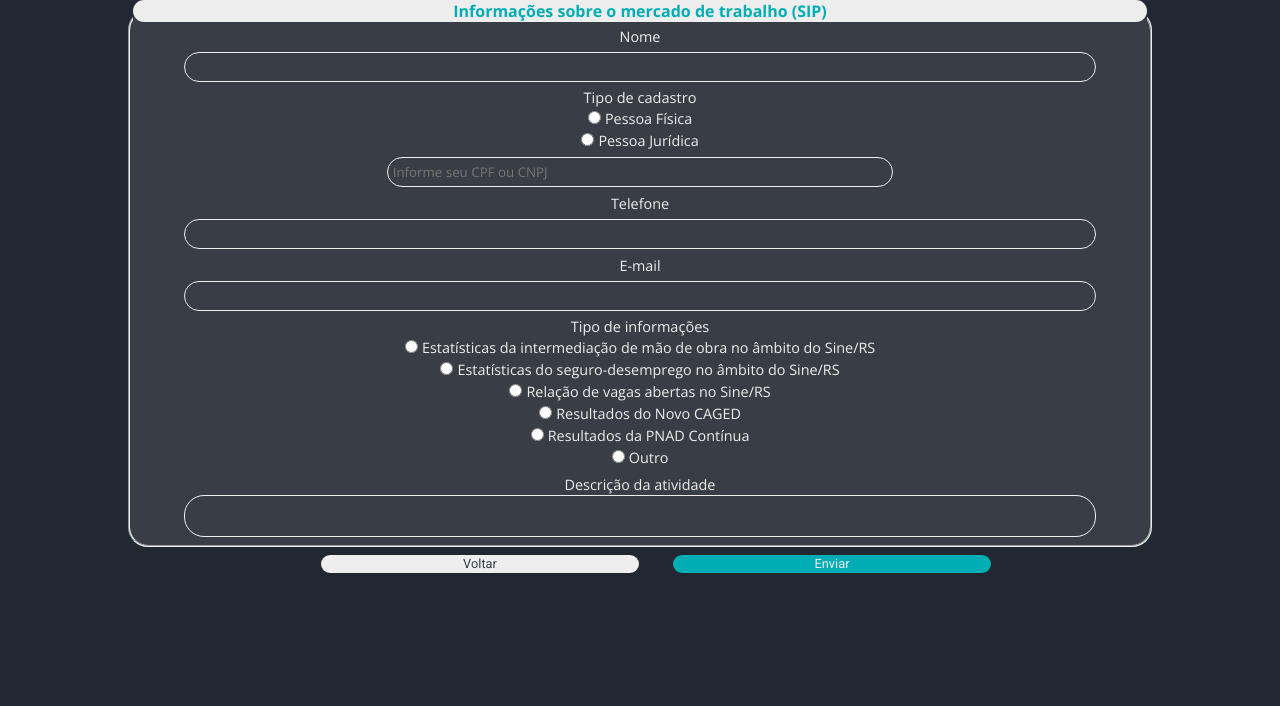
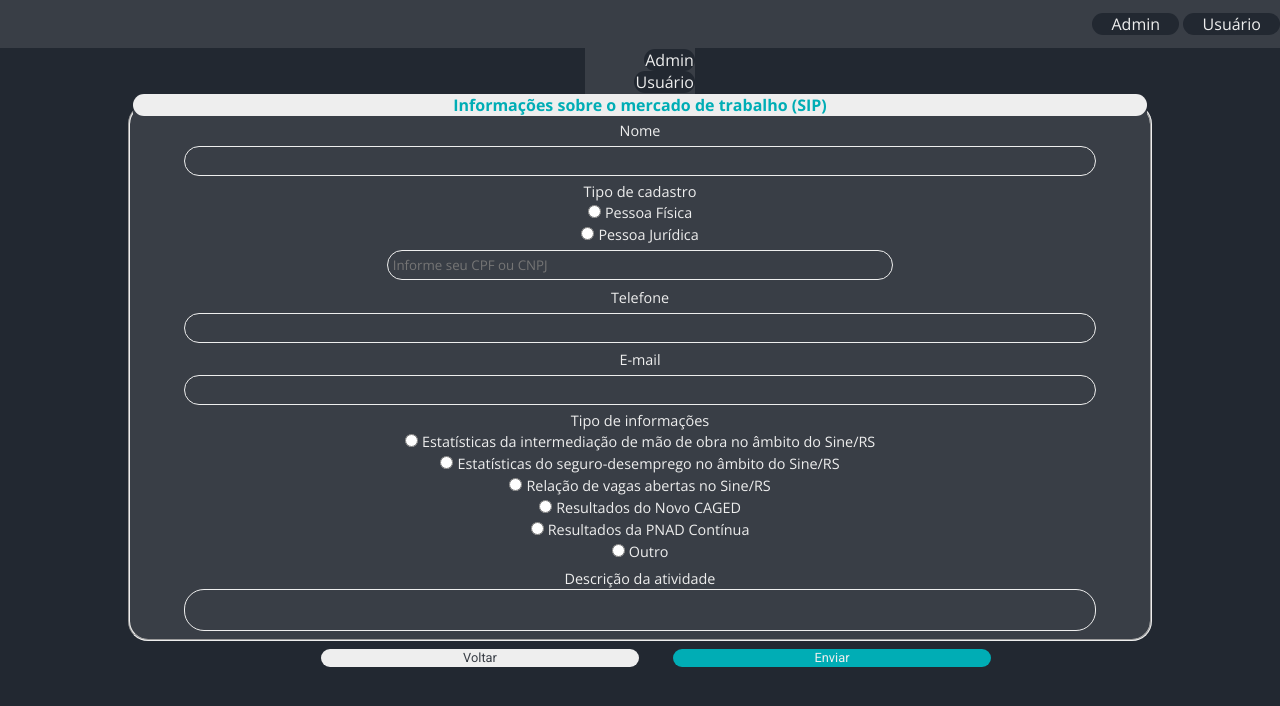
Before and after one commit to GusthavoSoares/registro_atendimento, a PHP site: page /view/mercado_trabalho.php in a window 1280 px wide. Shown: the top 706 px of the page. Run offline with PHP 8.4, Linux system fonts and the light colour scheme; the visitor is signed in with stand-in values (Sample User, id 1); some libraries are stand-ins or nearby versions.

Commit message:
Implementando cabeçalho

```diff
--- a/view/cadastrar_usuario.php
+++ b/view/cadastrar_usuario.php
@@ -47,8 +47,8 @@
             <legend class="formulario__subtitulo">Ativo</legend>
                 <div class="centralizado mv0-5">
                     <select class="formulario__selecao w90" required name="ativo">
-                        <option value="Ativado">Ativado</option>
-                        <option value="Desativado">Desativado</option>
+                        <option value="S">Ativado</option>
+                        <option value="N">Desativado</option>
                     </select>
                 </div>
             </fieldset>
--- /dev/null
+++ b/view/estilos/ds-cabecalho.css
@@ -0,0 +1,19 @@
+.menu {
+    background-color: var(--cor_secundaria);
+}
+
+
+
+.menu__botao {
+    padding: 0 1.5%;
+    background: var(--cor_principal);
+    text-decoration: none;
+    border-radius: 20px;
+    color: var(--cor_tercearia);
+}
+
+.menu__botao:hover {
+    transition: 1s;
+    color: var(--cor_principal);
+    background: var(--cor_tercearia);
+}
--- a/view/estilos/ds-containers.css
+++ b/view/estilos/ds-containers.css
@@ -31,3 +31,12 @@
     grid-template-columns: 25% 25% 25%;
 
 }
+
+.flex {
+    display: flex;
+    justify-content: space-between;
+}
+
+.justifica-direita {
+    justify-content: right;
+}
--- a/view/estilos/ds-espacamento.css
+++ b/view/estilos/ds-espacamento.css
@@ -12,6 +12,10 @@
 
 .pv2 {
     padding: 2% 0;
+}
+
+.pv1 {
+    padding: 1% 0;
 }
 
 .mb2 {
--- a/view/estilos/ds.css
+++ b/view/estilos/ds.css
@@ -1,4 +1,5 @@
 @import url("./ds-altura.css");
+@import url("./ds-cabecalho.css");
 @import url("./ds-containers.css");
 @import url("./ds-direcoes.css");
 @import url("./ds-espacamento.css");
--- a/view/login.php
+++ b/view/login.php
@@ -12,8 +12,8 @@
     <link rel="stylesheet" href="./estilos/pg-login.css">
     <title>Login</title>
 </head>
+<body class="h100">
 
-<body class="h100">
     <form class="formulario centralizado mt12-5" action="../src/controller/logando.php" method="post">
         <h1 class="formulario__titulo centralizado">Entrar</h1>
         <fieldset class="formulario__campo w80 ">
@@ -35,6 +35,8 @@
 
         </fieldset>
         <div class="centralizado mv0-5 grid50-50 w50">
+            <a href="./cadastrar_usuario.php"
+                class="formulario__botao__secundario formulario__botao__padrao">Cadastrar</a>
             <input type="submit" value="Logar" class="formulario__botao formulario__botao__padrao ">
         </div>
     </form>
--- a/view/mercado_trabalho.php
+++ b/view/mercado_trabalho.php
@@ -1,7 +1,7 @@
 <?php
-    require_once __DIR__ . "/../src/controller/SessaoController.php";
-    $controle = new SessaoController();
-    $controle->protecao();
+require_once __DIR__ . "/../src/controller/SessaoController.php";
+$controle = new SessaoController();
+$controle->protecao();
 ?>
 
 <!DOCTYPE html>
@@ -15,13 +15,38 @@
 </head>
 
 <body>
+    <header class="grid100  menu ">
+        <nav class="w100 direita pv1">
+            <?php
+            if (isset($_SESSION['nome']) == 'admin') {
+                ?>
+                <a href="admin.php" class="menu__botao">Admin</a>
+                <?php
+            }
+            ?>
+            <a href="usuario.php" class="menu__botao">Usuário</a>
+        </nav>
+    </header>
     <form method="post" class="formulario centralizado">
+        <header class="grid100  menu ">
+            <nav class="w100 direita pv1">
+                <?php
+                if (isset($_SESSION['nome']) == 'admin') {
+                    ?>
+                    <a href="admin.php" class="menu__botao">Admin</a>
+                    <?php
+                }
+                ?>
+                <a href="usuario.php" class="menu__botao">Usuário</a>
+            </nav>
+        </header>
         <fieldset class="formulario__campo w80">
             <legend class="formulario__subtitulo">Informações sobre o mercado de trabalho (SIP)</legend>
-            <section >
+            <section>
                 <label for="nomeInfoMercado" class="formulario__etiqueta">Nome</label>
                 <div class="mv0-5">
-                    <input value="" type="text" required minlength="3" id="nomeInfoMercado" name="nomeInfoMercado" class="formulario__entrada w90">
+                    <input value="" type="text" required minlength="3" id="nomeInfoMercado" name="nomeInfoMercado"
+                        class="formulario__entrada w90">
                 </div>
             </section>
             <fieldset class="sem_borda">
@@ -30,38 +55,43 @@
                     <input value="" type="radio" name="tipoPessoa" id="pessoaFisica" class="formulario__opcao">
                     <label for="pessoaFisica" class="formulario__etiqueta">Pessoa Física</label>
                 </div>
-                <div >
+                <div>
                     <input value="" type="radio" name="tipoPessoa" id="pessoaJuridica" class="formulario__opcao">
-                    <label  class="formulario__etiqueta" for="pessoaJuridica">Pessoa Jurídica</label>
+                    <label class="formulario__etiqueta" for="pessoaJuridica">Pessoa Jurídica</label>
                 </div>
                 <div class="mv0-5">
                     <input type="text" required minlength="3" id="cpf" name="identificadorUnico"
-                        placeholder="Informe seu CPF ou CNPJ" pattern="^[0-9]{11,14}$" maxlength="14" minlength="11" value="" class="formulario__entrada w50">
+                        placeholder="Informe seu CPF ou CNPJ" pattern="^[0-9]{11,14}$" maxlength="14" minlength="11"
+                        value="" class="formulario__entrada w50">
                 </div>
             </fieldset>
 
             <section>
 
-                <label  class="formulario__etiqueta" for="telefoneContatoMercado">Telefone</label>
+                <label class="formulario__etiqueta" for="telefoneContatoMercado">Telefone</label>
                 <div class="mv0-5">
-                    <input value="" type="tel" minlength="3" id="telefoneContatoMercado" name="telefoneContatoMercado" class="formulario__entrada w90">
+                    <input value="" type="tel" minlength="3" id="telefoneContatoMercado" name="telefoneContatoMercado"
+                        class="formulario__entrada w90">
                 </div>
             </section>
             <section>
                 <label class="formulario__etiqueta" for="emailContatoMercado">E-mail</label>
                 <div class="mv0-5">
-                    <input value="" type="tel" minlength="3" id="emailContatoMercado" name="emailContatoMercado" class="formulario__entrada w90">
+                    <input value="" type="tel" minlength="3" id="emailContatoMercado" name="emailContatoMercado"
+                        class="formulario__entrada w90">
                 </div>
             </section>
             <fieldset class="sem_borda mv0-5">
                 <legend class="formulario__legenda">Tipo de informações</legend>
                 <div>
                     <input value="" class="formulario__opcao" type="radio" name="tipoInfoMercado" id="intermediacao">
-                    <label class="formulario__etiqueta" for="intermediacao">Estatísticas da intermediação de mão de obra no âmbito do Sine/RS</label>
+                    <label class="formulario__etiqueta" for="intermediacao">Estatísticas da intermediação de mão de obra
+                        no âmbito do Sine/RS</label>
                 </div>
                 <div>
                     <input value="" type="radio" name="tipoInfoMercado" id="seguroDesemprego" class="formulario__opcao">
-                    <label for="seguroDesemprego" class="formulario__etiqueta">Estatísticas do seguro-desemprego no âmbito do Sine/RS</label>
+                    <label for="seguroDesemprego" class="formulario__etiqueta">Estatísticas do seguro-desemprego no
+                        âmbito do Sine/RS</label>
                 </div>
                 <div>
                     <input value="" type="radio" name="tipoInfoMercado" class="formulario__opcao" id="vagasAbertas">
@@ -80,9 +110,9 @@
                     <label for="outro" class="formulario__etiqueta">Outro</label>
                 </div>
 
-            </fieldset >
+            </fieldset>
             <div>
-                <label  class="formulario__etiqueta" for="descAtividade">Descrição da atividade</label>
+                <label class="formulario__etiqueta" for="descAtividade">Descrição da atividade</label>
                 <div>
                     <textarea name="descAtividade" id="descAtividade" class="formulario__caixa__texto w90"></textarea>
                 </div>
```
Also changed, not shown: view/carteira_trabalho.php (+24 -9 lines), view/centro_humanistico.php (+15 -3 lines), view/editar_atendimento.php (+16 -1 lines), view/editar_solicitante.php (+29 -13 lines), view/editar_usuario.php (+9 -8 lines), view/empregador.php (+19 -6 lines), view/home.php (+21 -5 lines), view/identificacao.php (+22 -8 lines), view/programa_gaucho.php (+18 -5 lines), view/relatorio.php (+24 -9 lines), view/tipo_atendimento.php (+16 -2 lines), view/trabalhador.php (+20 -6 lines).
